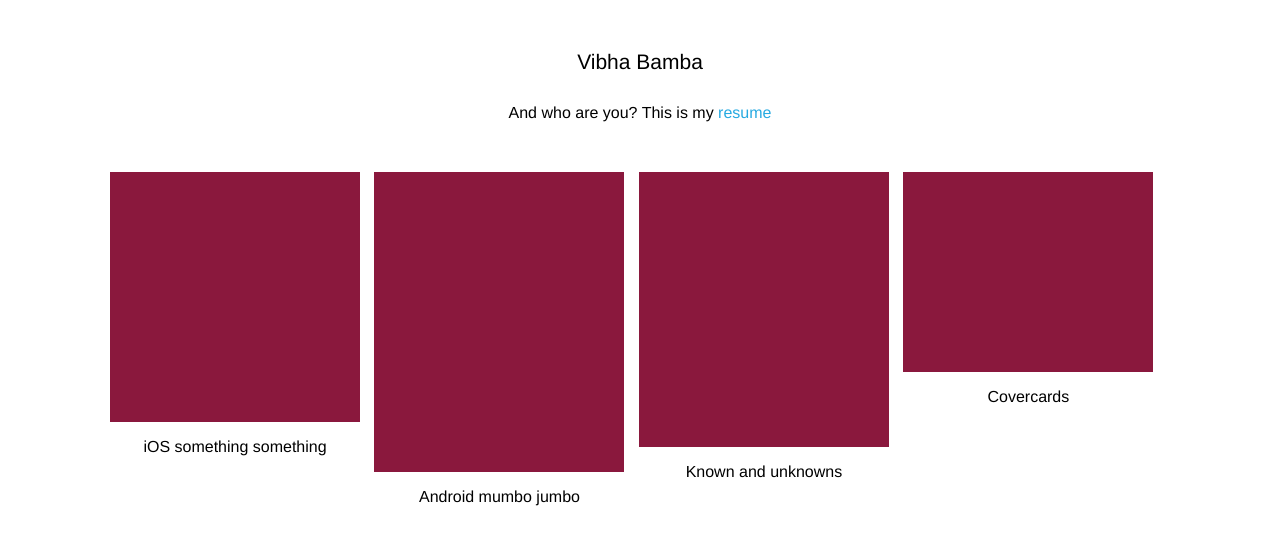
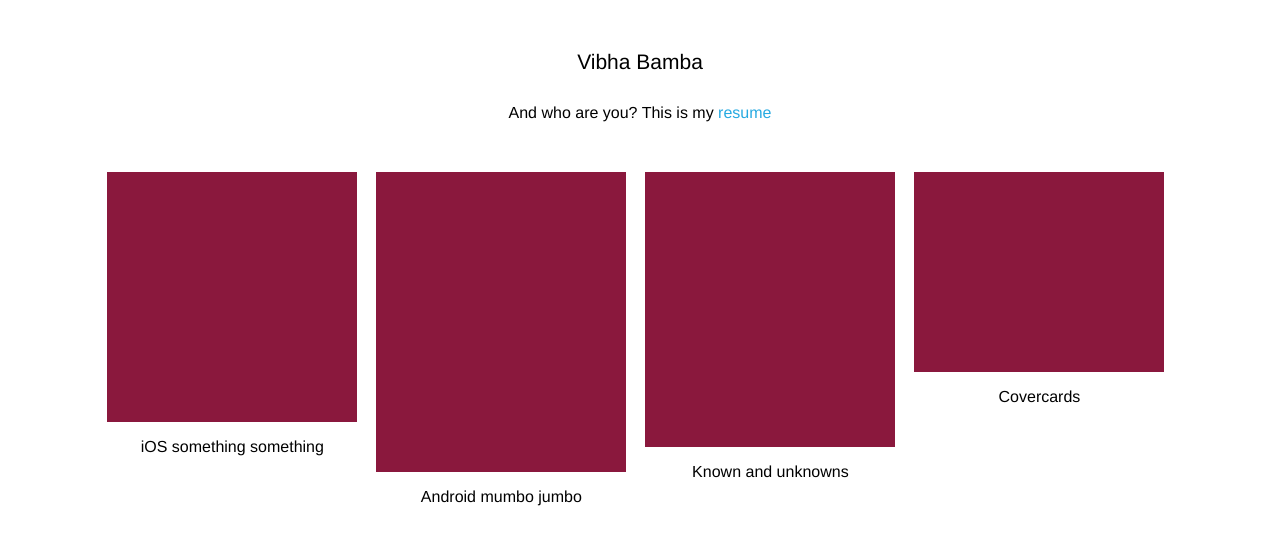
Before and after one commit to zahanm/vibhabamba.com, a plain HTML site: page index.html in a window 1280 px wide. Drawn offline with Linux system fonts and the light colour scheme.

Commit message:
some nitpicking aroun the desktop layout

```diff
--- a/index.html
+++ b/index.html
@@ -17,25 +17,25 @@
     </section>
     <section class="tiles">
       <section class="cell">
-        <div class="fake-image"></div>
+        <div class="img fake-image"></div>
         <div class="caption">
           iOS something something
         </div>
       </section>
       <section class="cell">
-        <div class="fake-image" style="height: 300px;"></div>
+        <div class="img fake-image" style="height: 300px;"></div>
         <div class="caption">
           Android mumbo jumbo
         </div>
       </section>
       <section class="cell">
-        <div class="fake-image" style="height: 275px;"></div>
+        <div class="img fake-image" style="height: 275px;"></div>
         <div class="caption">
           Known and unknowns
         </div>
       </section>
       <section class="cell">
-        <div class="fake-image" style="height: 200px;"></div>
+        <div class="img fake-image" style="height: 200px;"></div>
         <div class="caption">
           Covercards
         </div>
--- a/styles/index.less
+++ b/styles/index.less
@@ -17,10 +17,6 @@ a:link {
 
 .top-gap {
   margin-top: 50px;
-}
-
-.left-gap {
-  margin-left: 10px;
 }
 
 .bottom-cushion {
@@ -54,11 +50,14 @@ a:link {
   .cell {
     display: inline-block;
     vertical-align: top;
-
-    .left-gap;
+    width: 24.5%;
 
     &:hover {
       cursor: pointer;
+    }
+
+    .img {
+      margin: auto;
     }
 
     .caption {
```
Also changed, not shown: css/index.css.
